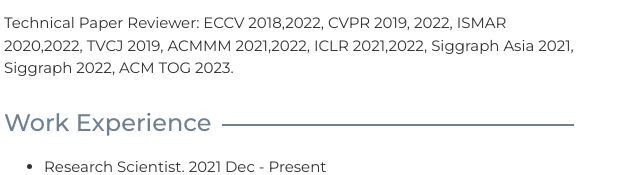
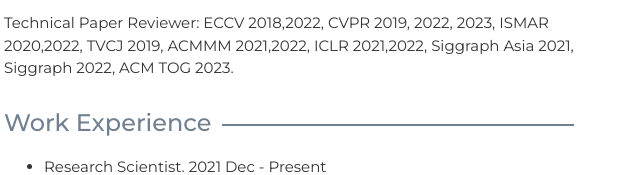
Before and after one commit to GuoxianSong/homepage, a plain HTML site: page index.html in a window 1280 px wide. Shown: the part 405-580 px from the top of the page, 501-1141 px from the left. Drawn offline with nearby package versions, Linux system fonts and the light colour scheme; some icons are missing.

```diff
--- a/index.html
+++ b/index.html
@@ -103,7 +103,7 @@
         </p>
 
         <p>
-          Technical Paper Reviewer: ECCV 2018,2022, CVPR 2019, 2022, ISMAR 2020,2022, TVCJ 2019, ACMMM 2021,2022, ICLR 2021,2022, Siggraph Asia 2021, Siggraph 2022, ACM TOG 2023.
+          Technical Paper Reviewer: ECCV 2018,2022, CVPR 2019, 2022, 2023, ISMAR 2020,2022, TVCJ 2019, ACMMM 2021,2022, ICLR 2021,2022, Siggraph Asia 2021, Siggraph 2022, ACM TOG 2023.
         </p>
         <div id="read-more">
 
```
Also changed, not shown: img/GETAvatar.png (added), 1 other file.
